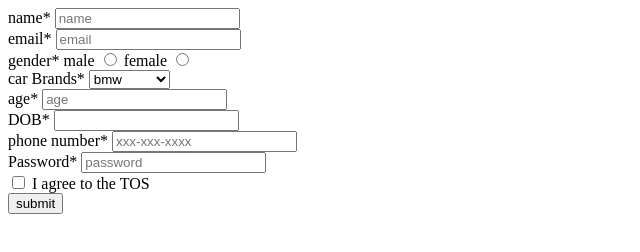
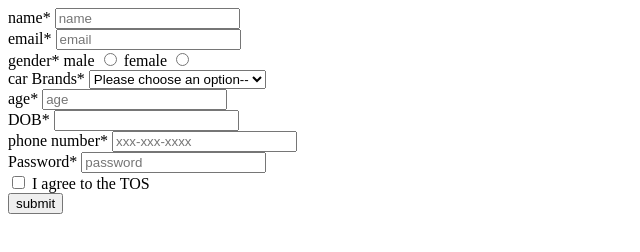
Before and after one commit to acciojob/signup-form-car-uzma71, a website: page main.html in a window 1280 px wide. Shown: the whole page, without its empty margins (0-640 px from the left). Drawn offline with Linux system fonts and the light colour scheme.

Commit message:
created a submission

```diff
--- a/main.html
+++ b/main.html
@@ -26,7 +26,8 @@
 		</div>
 		<div>
 			<label for="cars " >car Brands*</label>
-		<select id="cars" placeholder="--Please choose an option--">
+		<select id="cars" name="cars">
+		<option value="Please choose an option--">Please choose an option--</option>
 			<option value="bmw">bmw</option>
 			<option value="audi">audi</option>
 			<option value="mercedez">marcedez</option>
```
